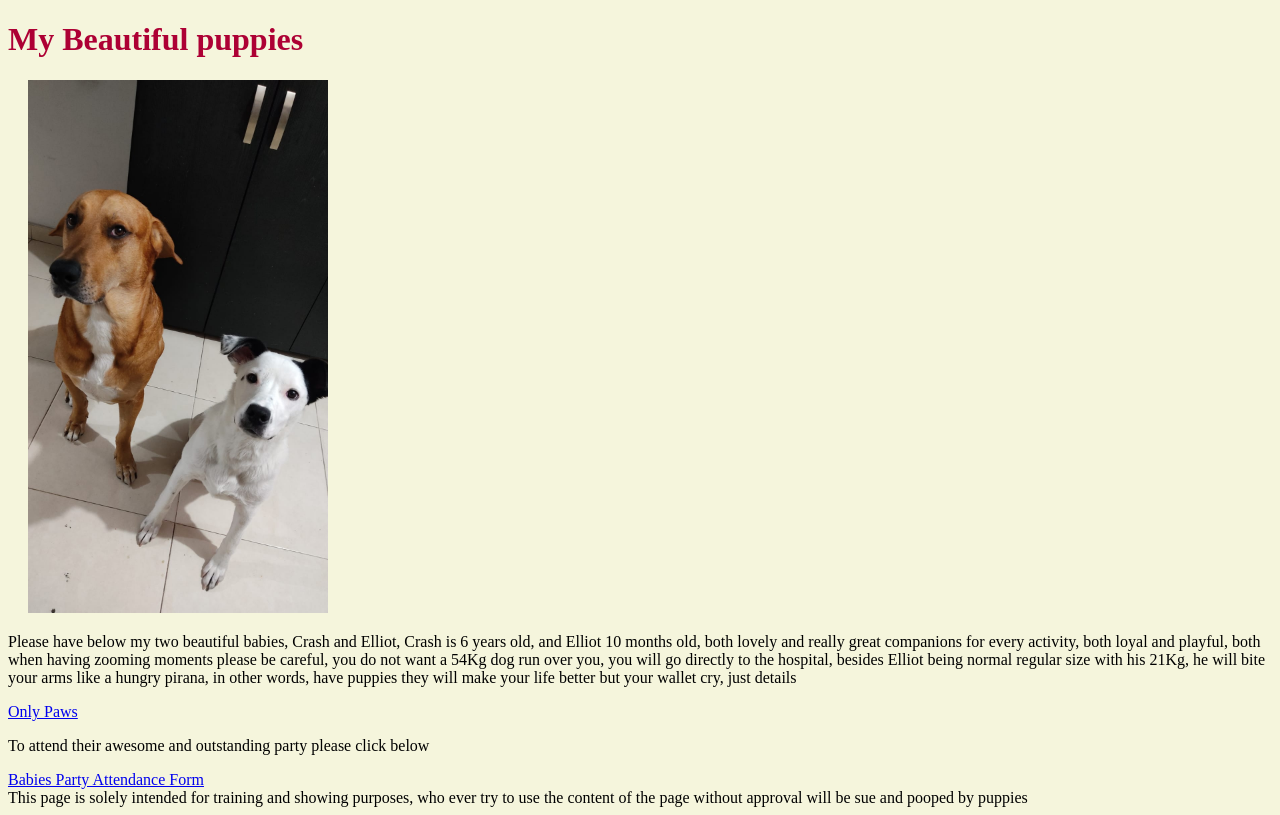
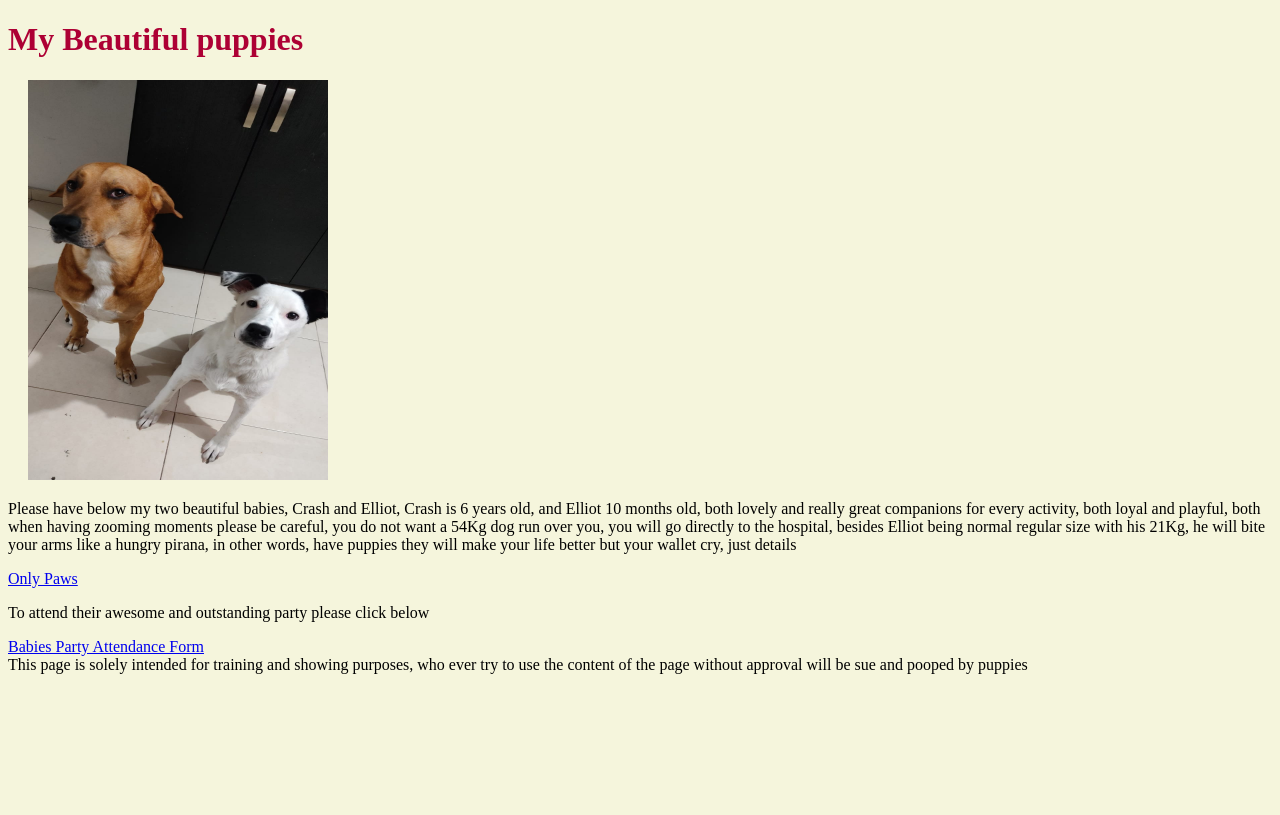
Before and after one commit to Exion19/Homework-Class--3---4, a plain HTML site: page index.html in a window 1280 px wide. Drawn offline with Linux system fonts and the light colour scheme.

Commit message:
New adjustments

```diff
--- a/index.html
+++ b/index.html
@@ -11,7 +11,7 @@
     <header>
         <h1 class="InitialTittle">My Beautiful puppies</h1>
     </header>
-    <img  src="./Imagen de WhatsApp 2025-01-03 a las 12.27.01_6911d5fc.jpg" alt="">
+    <img class="img" src="Imagen de WhatsApp 2025-01-03 a las 12.27.01_6911d5fc.jpg" alt="">
 
     <p>
         Please have below my two beautiful babies, Crash and Elliot, Crash is 6 years old, and Elliot 10 months old, both lovely and really great companions for every activity,
--- a/styles.css
+++ b/styles.css
@@ -6,8 +6,9 @@ body {
     background-color: rgb(245, 245, 220);
 }
 
-img {
+.img {
     margin: 20px;
     width: 300px;
+    height: 400px;
     display: block;
 }
```
